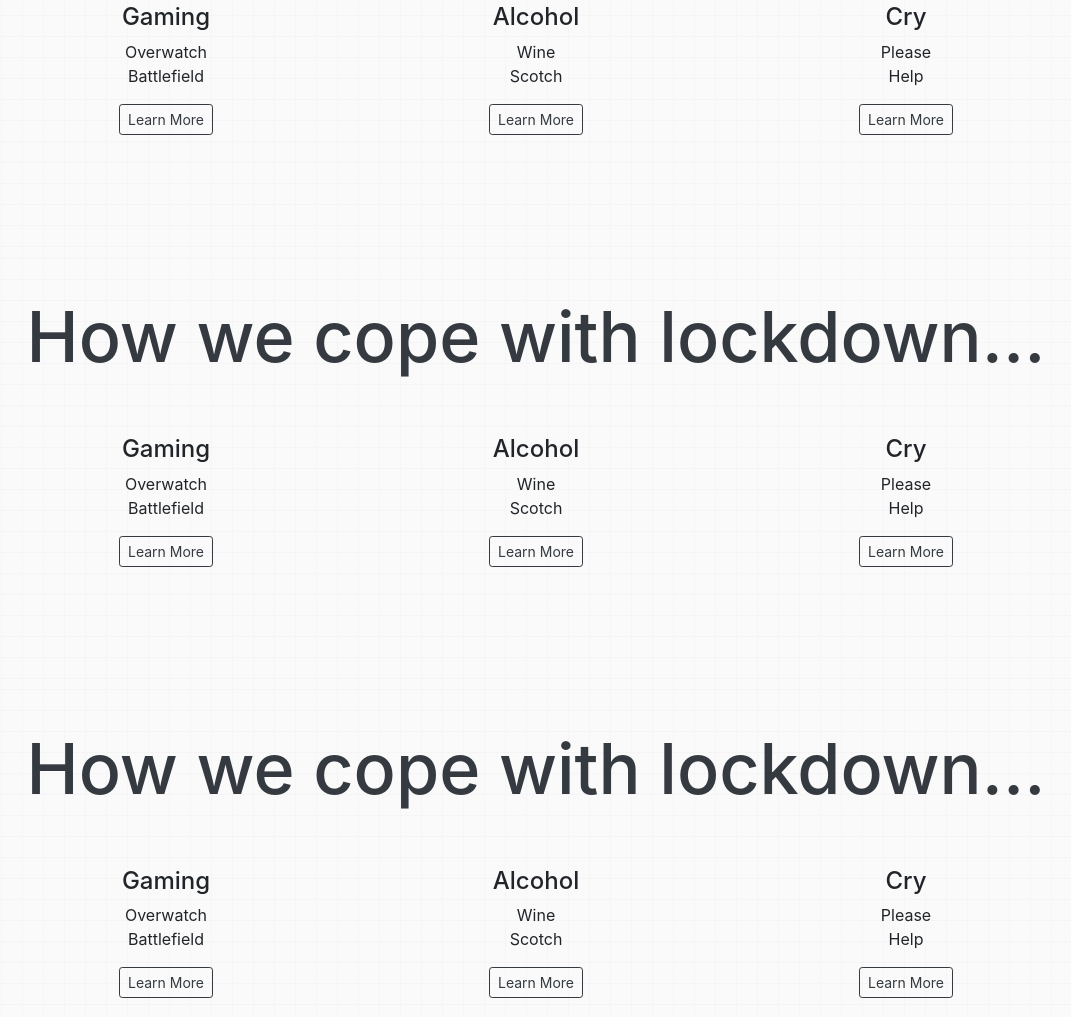
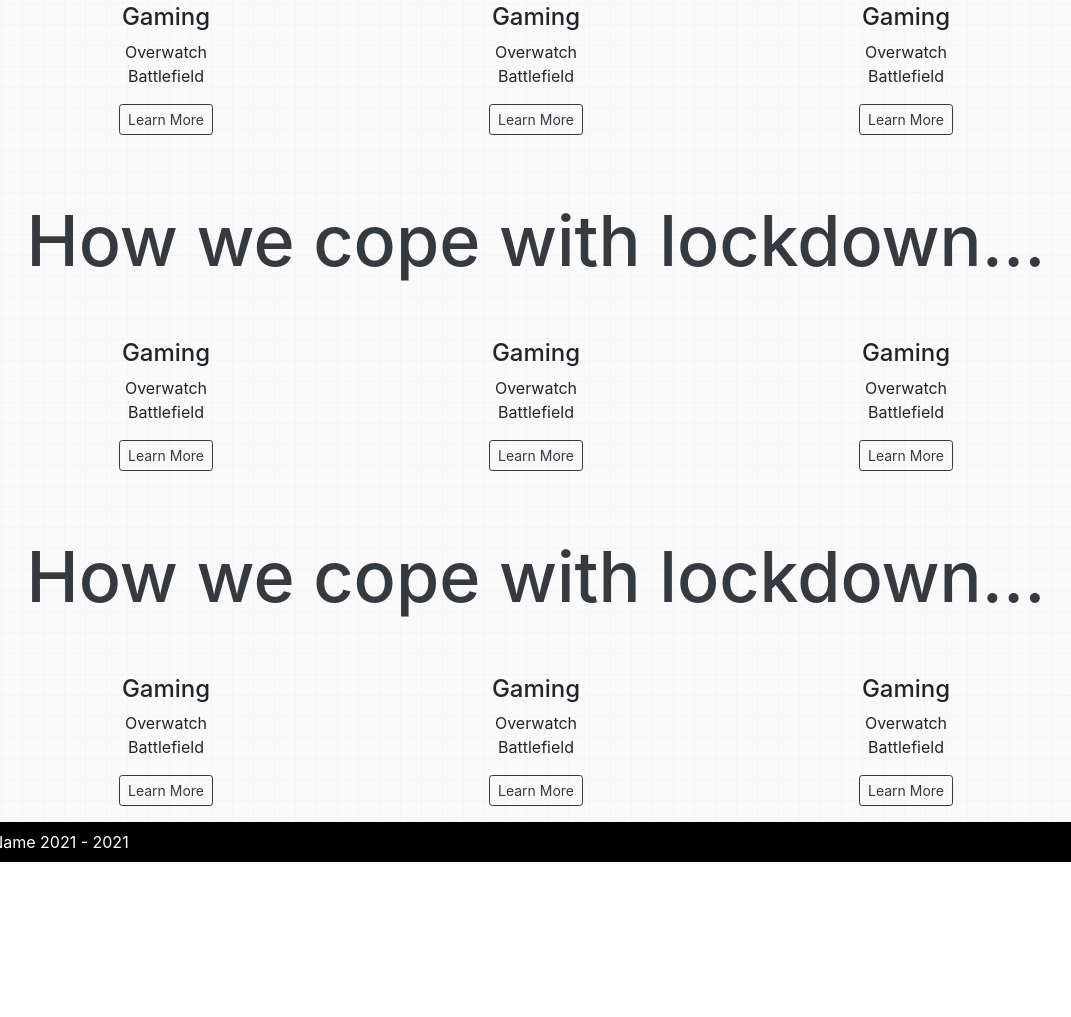
Before and after one commit to perryliuofficial/HWH21, a plain HTML site: page index.html in a window 1280 px wide. Shown: the part 985-2002 px from the top of the page, without its empty margins (104-1175 px from the left). After the commit the page ends 1847 px from the top, so only its background shows below. Drawn offline with nearby package versions, Linux system fonts and the light colour scheme.

Commit message:
Update index.html

```diff
--- a/index.html
+++ b/index.html
@@ -76,11 +76,11 @@
           <!-- section 2 -->
           <section class="pt-5 bg-grid" id="About">
             <h1 class="text-dark text-center" style="font-size: 70px;">How we cope with lockdown...</h1>
-            <div class="box py-5">
+            <div class="box pt-5">
                 <div class="container">
                     <div class="row mx-0">
                         <!-- a grid of 12 units, with responsive elements in it -->
-                        <div class="col-lg-4 col-md-4 col-sm-4 col-xs-12 mb-5 mx-0">
+                        <div class="col-lg-4 col-md-4 col-sm-4 col-xs-12 mb-0 mx-0">
                             <div class="box-part text-center">
                                 <div class="title">
                                     <h4>Gaming</h4>
@@ -91,24 +91,24 @@
                                 <a class="btn btn-outline-dark btn-sm m-3" href="anotherpage.html" role="button">Learn More</a>
                              </div>
                         </div>
-                        <div class="col-lg-4 col-md-4 col-sm-4 col-xs-12 mb-5 mx-0">
+                        <div class="col-lg-4 col-md-4 col-sm-4 col-xs-12 mb-0 mx-0">
                             <div class="box-part text-center">
                                 <div class="title">
-                                    <h4>Alcohol</h4>
+                                    <h4>Gaming</h4>
                                 </div>
-                                <div class="text">
-                                    <span>Wine<br />Scotch</span>
+                                <div class="">
+                                    <span>Overwatch<br />Battlefield</span>
                                 </div>
                                 <a class="btn btn-outline-dark btn-sm m-3" href="anotherpage.html" role="button">Learn More</a>
                              </div>
                         </div>
-                        <div class="col-lg-4 col-md-4 col-sm-4 col-xs-12 mb-5 mx-0">
+                        <div class="col-lg-4 col-md-4 col-sm-4 col-xs-12 mb-0 mx-0">
                             <div class="box-part text-center">
                                 <div class="title">
-                                    <h4>Cry</h4>
+                                    <h4>Gaming</h4>
                                 </div>
                                 <div class="">
-                                    <span>Please<br />Help</span>
+                                    <span>Overwatch<br />Battlefield</span>
                                 </div>
                                 <a class="btn btn-outline-dark btn-sm m-3" href="anotherpage.html" role="button">Learn More</a>
                              </div>
@@ -119,13 +119,13 @@
         </section>
 
         <!-- section 3 -->
-        <section class="pt-5 bg-grid" id="">
+        <section class="pt-5 bg-grid" id="About">
             <h1 class="text-dark text-center" style="font-size: 70px;">How we cope with lockdown...</h1>
-            <div class="box py-5">
+            <div class="box pt-5">
                 <div class="container">
                     <div class="row mx-0">
                         <!-- a grid of 12 units, with responsive elements in it -->
-                        <div class="col-lg-4 col-md-4 col-sm-4 col-xs-12 mb-5 mx-0">
+                        <div class="col-lg-4 col-md-4 col-sm-4 col-xs-12 mb-0 mx-0">
                             <div class="box-part text-center">
                                 <div class="title">
                                     <h4>Gaming</h4>
@@ -136,24 +136,24 @@
                                 <a class="btn btn-outline-dark btn-sm m-3" href="anotherpage.html" role="button">Learn More</a>
                              </div>
                         </div>
-                        <div class="col-lg-4 col-md-4 col-sm-4 col-xs-12 mb-5 mx-0">
+                        <div class="col-lg-4 col-md-4 col-sm-4 col-xs-12 mb-0 mx-0">
                             <div class="box-part text-center">
                                 <div class="title">
-                                    <h4>Alcohol</h4>
+                                    <h4>Gaming</h4>
                                 </div>
-                                <div class="text">
-                                    <span>Wine<br />Scotch</span>
+                                <div class="">
+                                    <span>Overwatch<br />Battlefield</span>
                                 </div>
                                 <a class="btn btn-outline-dark btn-sm m-3" href="anotherpage.html" role="button">Learn More</a>
                              </div>
                         </div>
-                        <div class="col-lg-4 col-md-4 col-sm-4 col-xs-12 mb-5 mx-0">
+                        <div class="col-lg-4 col-md-4 col-sm-4 col-xs-12 mb-0 mx-0">
                             <div class="box-part text-center">
                                 <div class="title">
-                                    <h4>Cry</h4>
+                                    <h4>Gaming</h4>
                                 </div>
                                 <div class="">
-                                    <span>Please<br />Help</span>
+                                    <span>Overwatch<br />Battlefield</span>
                                 </div>
                                 <a class="btn btn-outline-dark btn-sm m-3" href="anotherpage.html" role="button">Learn More</a>
                              </div>
@@ -164,13 +164,13 @@
         </section>
 
         <!-- section 4 -->
-        <section class="pt-5 bg-grid" id="">
+        <section class="pt-5 bg-grid" id="About">
             <h1 class="text-dark text-center" style="font-size: 70px;">How we cope with lockdown...</h1>
-            <div class="box py-5">
+            <div class="box pt-5">
                 <div class="container">
                     <div class="row mx-0">
                         <!-- a grid of 12 units, with responsive elements in it -->
-                        <div class="col-lg-4 col-md-4 col-sm-4 col-xs-12 mb-5 mx-0">
+                        <div class="col-lg-4 col-md-4 col-sm-4 col-xs-12 mb-0 mx-0">
                             <div class="box-part text-center">
                                 <div class="title">
                                     <h4>Gaming</h4>
@@ -181,24 +181,24 @@
                                 <a class="btn btn-outline-dark btn-sm m-3" href="anotherpage.html" role="button">Learn More</a>
                              </div>
                         </div>
-                        <div class="col-lg-4 col-md-4 col-sm-4 col-xs-12 mb-5 mx-0">
+                        <div class="col-lg-4 col-md-4 col-sm-4 col-xs-12 mb-0 mx-0">
                             <div class="box-part text-center">
                                 <div class="title">
-                                    <h4>Alcohol</h4>
+                                    <h4>Gaming</h4>
                                 </div>
-                                <div class="text">
-                                    <span>Wine<br />Scotch</span>
+                                <div class="">
+                                    <span>Overwatch<br />Battlefield</span>
                                 </div>
                                 <a class="btn btn-outline-dark btn-sm m-3" href="anotherpage.html" role="button">Learn More</a>
                              </div>
                         </div>
-                        <div class="col-lg-4 col-md-4 col-sm-4 col-xs-12 mb-5 mx-0">
+                        <div class="col-lg-4 col-md-4 col-sm-4 col-xs-12 mb-0 mx-0">
                             <div class="box-part text-center">
                                 <div class="title">
-                                    <h4>Cry</h4>
+                                    <h4>Gaming</h4>
                                 </div>
                                 <div class="">
-                                    <span>Please<br />Help</span>
+                                    <span>Overwatch<br />Battlefield</span>
                                 </div>
                                 <a class="btn btn-outline-dark btn-sm m-3" href="anotherpage.html" role="button">Learn More</a>
                              </div>
```
Lines whose indentation alone changed are shown as unchanged.
